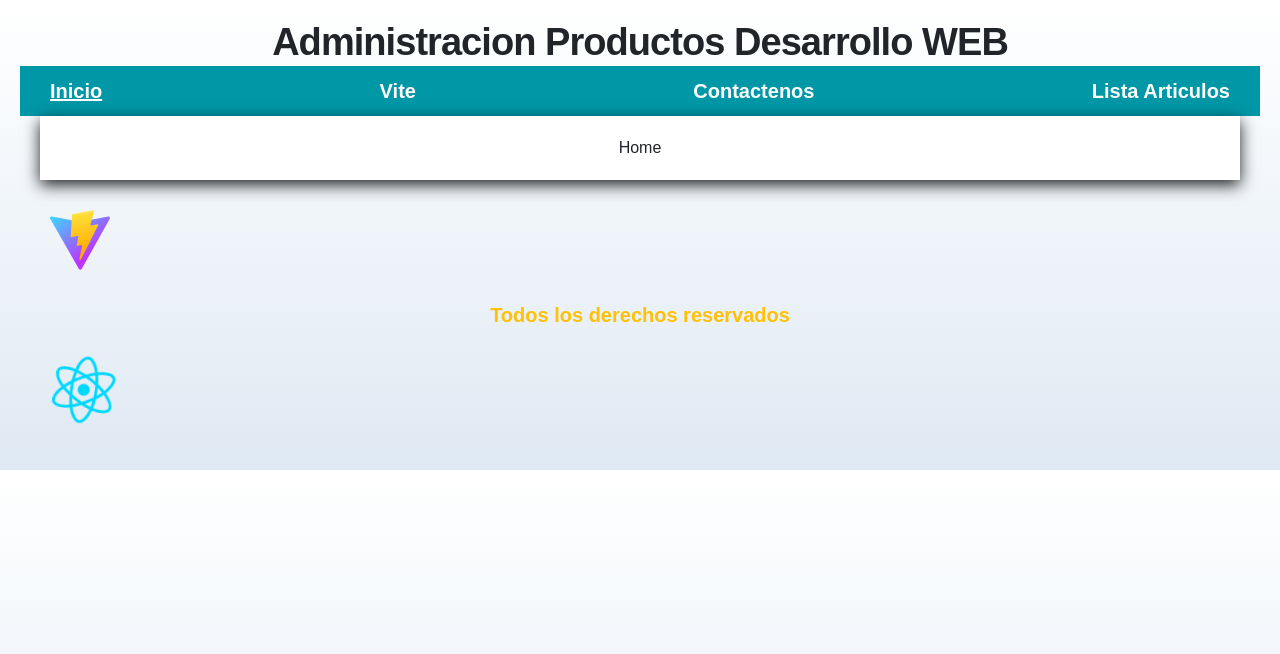
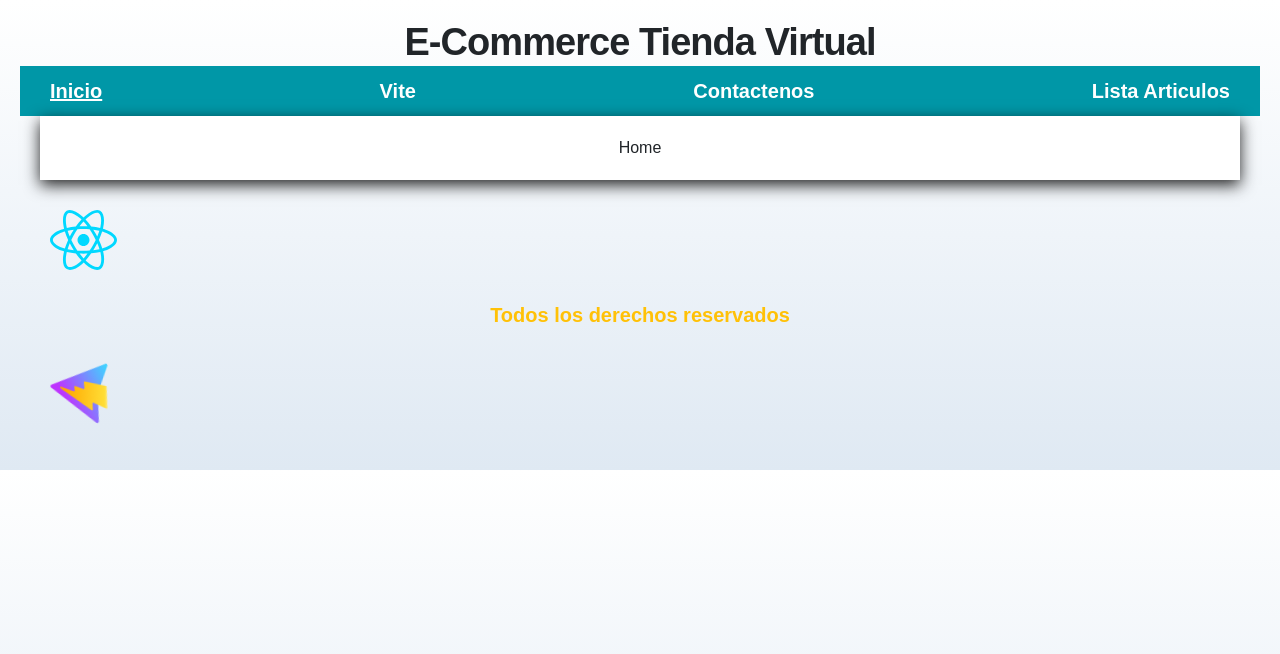
Before and after one commit to IvanCastroRuiz/FRONTEND-app-eccomerce-articulos-musicales, a React (Vite) app: page / in a window 1280 px wide. Shown: the top 654 px of the page. Built offline with nearby package versions, Linux system fonts and the light colour scheme.

Commit message:
act 28102022 - portatil

```diff
--- a/src/components/Footer.jsx
+++ b/src/components/Footer.jsx
@@ -4,19 +4,14 @@ const Footer = ({reactLogo}) => {
 
   return (
     <footer className="fooster">
-        <div>
-            <div>
-                <p>
-                    <a href="https://vitejs.dev" target="_blank">
-                        <img src="/vite.svg" className="logo" alt="Vite logo" />
-                    </a>
-                    Todos los derechos reservados
-
-                    <a href="https://reactjs.org" target="_blank">
-                        <img src={reactLogo} className="logo react" alt="React logo" />
-                    </a>
-                </p>
-            </div>
+        <div className='align-text-bottom'>
+            <a href="https://reactjs.org" target="_blank">
+                <img src={reactLogo} className="logo react" alt="React logo" />
+            </a>
+            Todos los derechos reservados
+            <a href="https://vitejs.dev" target="_blank">
+                <img src="/vite.svg" className="logo" alt="Vite logo" />
+            </a>
         </div>
     </footer>
   )
--- a/src/components/Header.jsx
+++ b/src/components/Header.jsx
@@ -4,7 +4,7 @@ const Header = () => {
   return (
     <>
         <header>
-            <h1 className="font-bold tracking-tight text-gray-1200">Administracion Productos <span>Desarrollo WEB</span></h1>
+            <h1 className="font-bold tracking-tight text-gray-1200">E-Commerce Tienda Virtual</h1>
         </header>
     </>
   )
```
